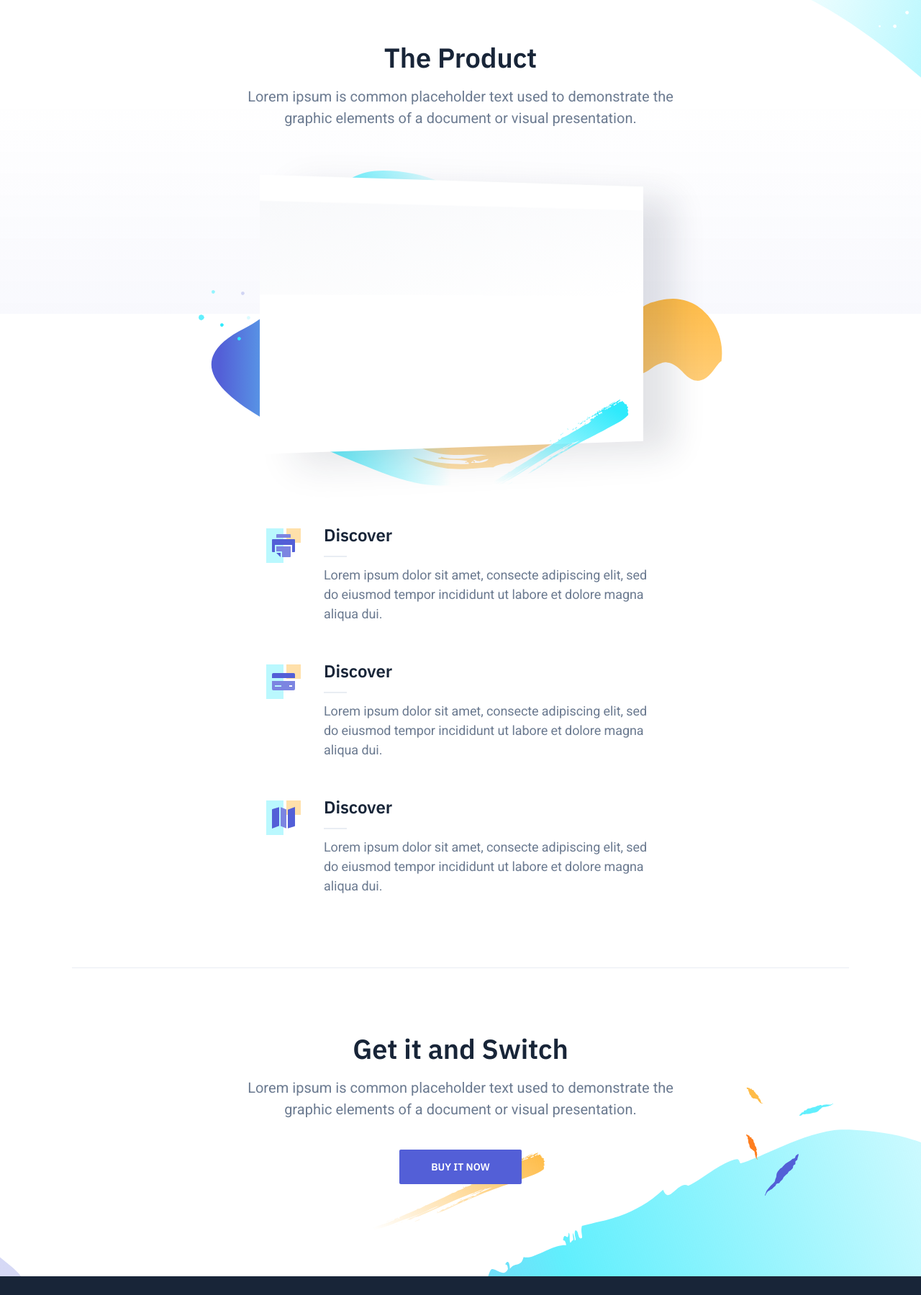
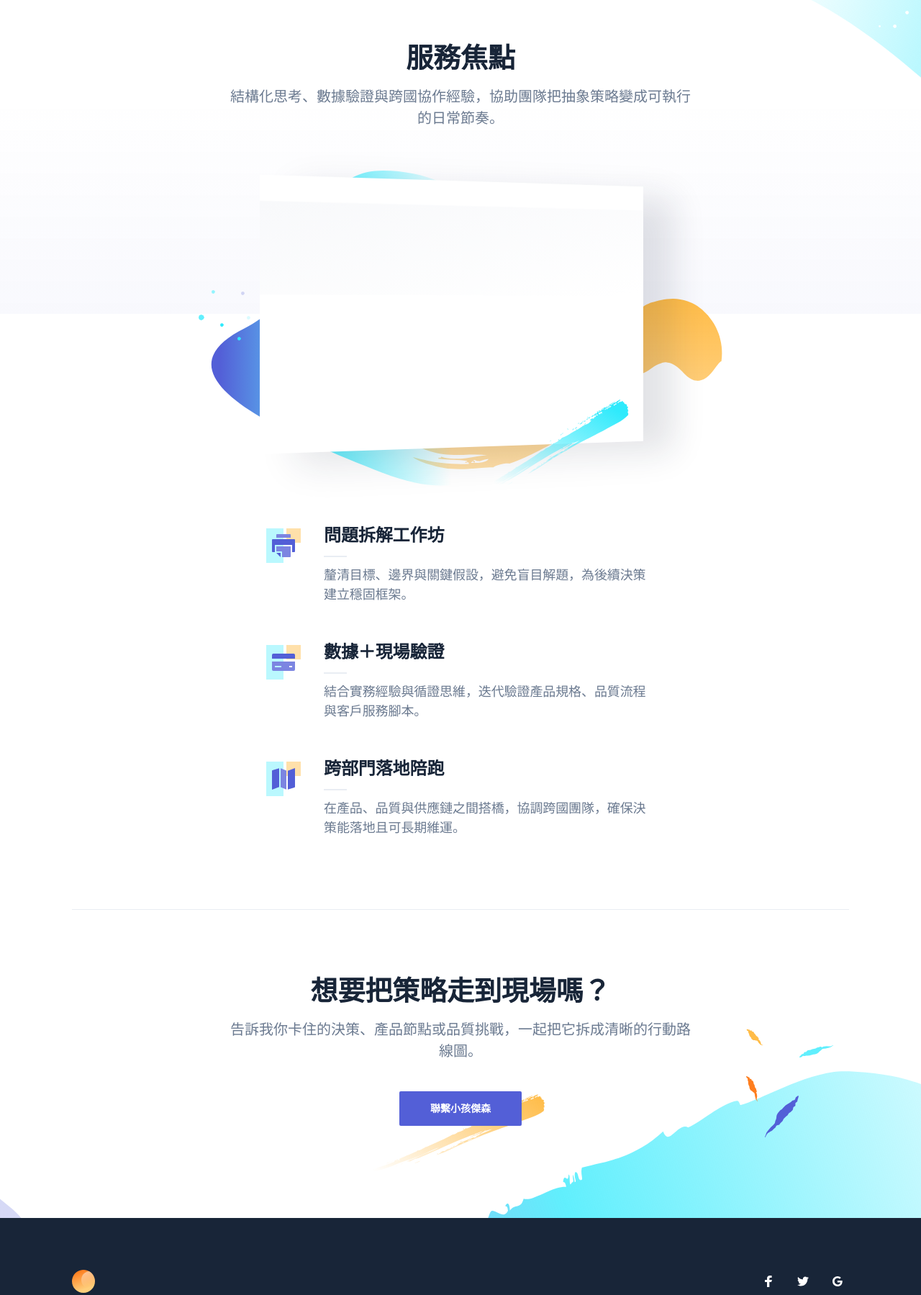
Before and after one commit to kiddjason1019-code/Bigtail, a website: page index.html in a window 1280 px wide. Shown: the part 700-2499 px from the top of the page at 72% size. Drawn offline with nearby package versions, Linux system fonts and the light colour scheme.

Commit message:
Customize landing page for Jason

```diff
--- a/index.html
+++ b/index.html
@@ -4,7 +4,7 @@
     <meta charset="utf-8">
     <meta http-equiv="X-UA-Compatible" content="IE=edge">
     <meta name="viewport" content="width=device-width, initial-scale=1">
-    <title>Switch Template</title>
+    <title>小孩傑森｜把複雜決策拆成可落地的行動方案</title>
     <link href="https://fonts.googleapis.com/css?family=Heebo:400,700|IBM+Plex+Sans:600" rel="stylesheet">
     <link rel="stylesheet" href="dist/css/style.css">
     <script src="https://unpkg.com/scrollreveal@4.0.0/dist/scrollreveal.min.js"></script>
@@ -31,10 +31,10 @@
                 <div class="container">
                     <div class="hero-inner">
 						<div class="hero-copy">
-	                        <h1 class="hero-title mt-0">Landing template for startups</h1>
-	                        <p class="hero-paragraph">Our landing page template works on all devices, so you only have to set it up once, and get beautiful results forever.</p>
+                        <h1 class="hero-title mt-0">把複雜決策拆成能落地的流程</h1>
+                        <p class="hero-paragraph">我是小孩傑森，橫跨產品管理與客戶服務，專注將商用車用照明等高複雜度議題化繁為簡，從釐清問題邊界、設定關鍵假設，到驗證流程與決策，陪你做出經得起時間考驗的選擇。</p>
                         <div class="hero-cta">
-								<a class="button button-primary" href="#">Buy it now</a>
+                                <a class="button button-primary" href="#">預約策略診斷</a>
                                 <div class="lights-toggle">
                                     <input id="lights-toggle" type="checkbox" name="lights-toggle" class="switch" checked="checked">
                                     <label for="lights-toggle" class="text-xs"><span>Turn me <span class="label-text">dark</span></span></label>
@@ -64,8 +64,8 @@
 					<div class="features-inner section-inner has-bottom-divider">
 						<div class="features-header text-center">
 							<div class="container-sm">
-								<h2 class="section-title mt-0">The Product</h2>
-	                            <p class="section-paragraph">Lorem ipsum is common placeholder text used to demonstrate the graphic elements of a document or visual presentation.</p>
+                                <h2 class="section-title mt-0">服務焦點</h2>
+                                <p class="section-paragraph">結構化思考、數據驗證與跨國協作經驗，協助團隊把抽象策略變成可執行的日常節奏。</p>
 								<div class="features-image">
 									<img class="features-illustration asset-dark" src="dist/images/features-illustration-dark.svg" alt="Feature illustration">
 									<img class="features-box asset-dark" src="dist/images/features-box-dark.svg" alt="Feature box">
@@ -84,8 +84,8 @@
 										<img class="asset-dark" src="dist/images/feature-01-dark.svg" alt="Feature 01">
                                     </div>
 									<div class="feature-content">
-                                    	<h3 class="feature-title mt-0">Discover</h3>
-                                    	<p class="text-sm mb-0">Lorem ipsum dolor sit amet, consecte adipiscing elit, sed do eiusmod tempor incididunt ut labore et dolore magna aliqua dui.</p>
+                                        <h3 class="feature-title mt-0">問題拆解工作坊</h3>
+                                        <p class="text-sm mb-0">釐清目標、邊界與關鍵假設，避免盲目解題，為後續決策建立穩固框架。</p>
                                     </div>
                                 </div>
                             </div>
@@ -96,8 +96,8 @@
                                         <img class="asset-dark" src="dist/images/feature-02-dark.svg" alt="Feature 02">
                                     </div>
                                     <div class="feature-content">
-                                    	<h3 class="feature-title mt-0">Discover</h3>
-                                    	<p class="text-sm mb-0">Lorem ipsum dolor sit amet, consecte adipiscing elit, sed do eiusmod tempor incididunt ut labore et dolore magna aliqua dui.</p>
+                                        <h3 class="feature-title mt-0">數據＋現場驗證</h3>
+                                        <p class="text-sm mb-0">結合實務經驗與循證思維，迭代驗證產品規格、品質流程與客戶服務腳本。</p>
                                     </div>
                                 </div>
                             </div>
@@ -108,8 +108,8 @@
                                         <img class="asset-dark" src="dist/images/feature-03-dark.svg" alt="Feature 03">
                                     </div>
                                     <div class="feature-content">
-                                    	<h3 class="feature-title mt-0">Discover</h3>
-                                    	<p class="text-sm mb-0">Lorem ipsum dolor sit amet, consecte adipiscing elit, sed do eiusmod tempor incididunt ut labore et dolore magna aliqua dui.</p>
+                                        <h3 class="feature-title mt-0">跨部門落地陪跑</h3>
+                                        <p class="text-sm mb-0">在產品、品質與供應鏈之間搭橋，協調跨國團隊，確保決策能落地且可長期維運。</p>
                                     </div>
                                 </div>
                             </div>
@@ -122,10 +122,10 @@
                 <div class="container-sm">
                     <div class="cta-inner section-inner">
                         <div class="cta-header text-center">
-                            <h2 class="section-title mt-0">Get it and Switch</h2>
-                            <p class="section-paragraph">Lorem ipsum is common placeholder text used to demonstrate the graphic elements of a document or visual presentation.</p>
+                            <h2 class="section-title mt-0">想要把策略走到現場嗎？</h2>
+                            <p class="section-paragraph">告訴我你卡住的決策、產品節點或品質挑戰，一起把它拆成清晰的行動路線圖。</p>
                             <div class="cta-cta">
-								<a class="button button-primary" href="#">Buy it now</a>
+                                <a class="button button-primary" href="#">聯繫小孩傑森</a>
                             </div>
                         </div>
                     </div>
```
Lines whose indentation alone changed are shown as unchanged.
